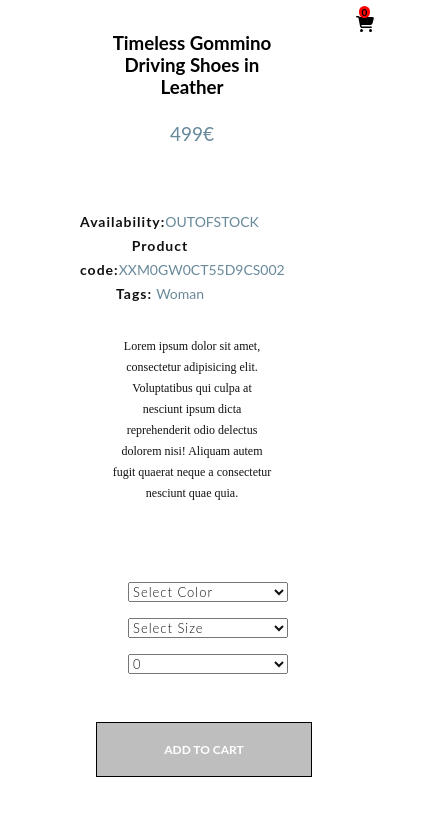
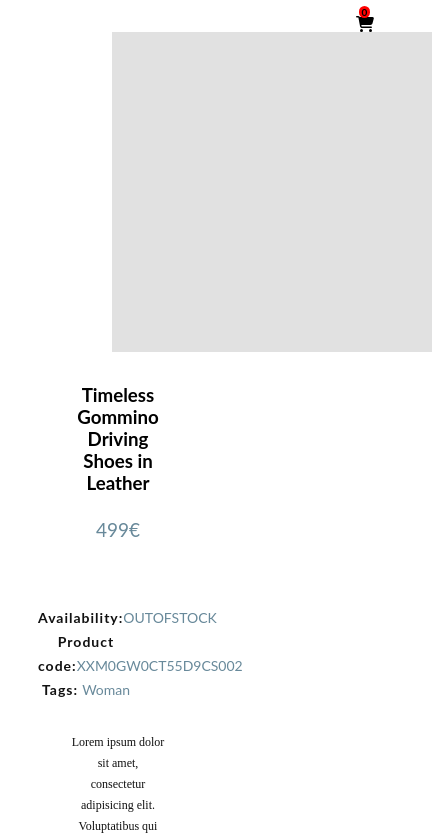
Before and after one commit to danugarri/ecommerceExample, a React (Create React App) app: page / in a window 390 px wide. Shown: the top 840 px of the page, 432 px wide, since content can reach past the window. Built offline with nearby package versions, Linux system fonts and the light colour scheme.

Commit message:
added placeholder

```diff
--- a/src/App.css
+++ b/src/App.css
@@ -4,11 +4,9 @@
   box-sizing: border-box;
 }
 .App {
-  /* text-align: center; */
   margin-top: 2rem;
   font-family: 'Lato';
-  /* width: 1800px;
-  max-width: 1800px; */
+  height: 120vh;
 }
 .add-button {
   font-size: 12px;
@@ -52,7 +50,7 @@
     font-family: 'Lato';
     position: relative;
     top: 5rem;
-    left: 1rem;
+    left: -1rem;
     height: 55px;
     width: 216px;
     background-color: #111111;
@@ -67,7 +65,7 @@
     font-family: 'Lato';
     position: relative;
     top: 5rem;
-    left: 1rem;
+    left: -1rem;
     height: 55px;
     width: 216px;
     background-color: #bebebe;
--- a/src/components/card/Card.css
+++ b/src/components/card/Card.css
@@ -5,6 +5,7 @@
   right: 9.375rem;
   display: flex;
   flex-direction: column;
+  padding: 2rem;
 }
 .price {
   line-height: 0.75rem;
@@ -43,7 +44,7 @@
     width: 10rem;
     height: 20rem;
     position: absolute;
-    right: 9.375rem;
+    right: 14rem;
     display: flex;
     flex-direction: column;
   }
--- a/src/components/productImg/ProductImg.css
+++ b/src/components/productImg/ProductImg.css
@@ -2,4 +2,15 @@
   width: 657px;
   height: 683px;
   background-color: #e1e1e1;
+  position: absolute;
+  left: 4rem;
 }
+@media only screen and (min-width: 300px) and (max-width: 987px) {
+  #main-placeholder {
+    width: 20rem;
+    height: 20rem;
+    background-color: #e1e1e1;
+    position: relative;
+    left: 7rem;
+  }
+}
--- a/src/components/productImg/ProductImg.jsx
+++ b/src/components/productImg/ProductImg.jsx
@@ -1,5 +1,5 @@
 import React from 'react';
-// import './ProductImg.css';
+import './ProductImg.css';
 
 export const ProductImg = () => {
   return <div id='main-placeholder'></div>;
```
